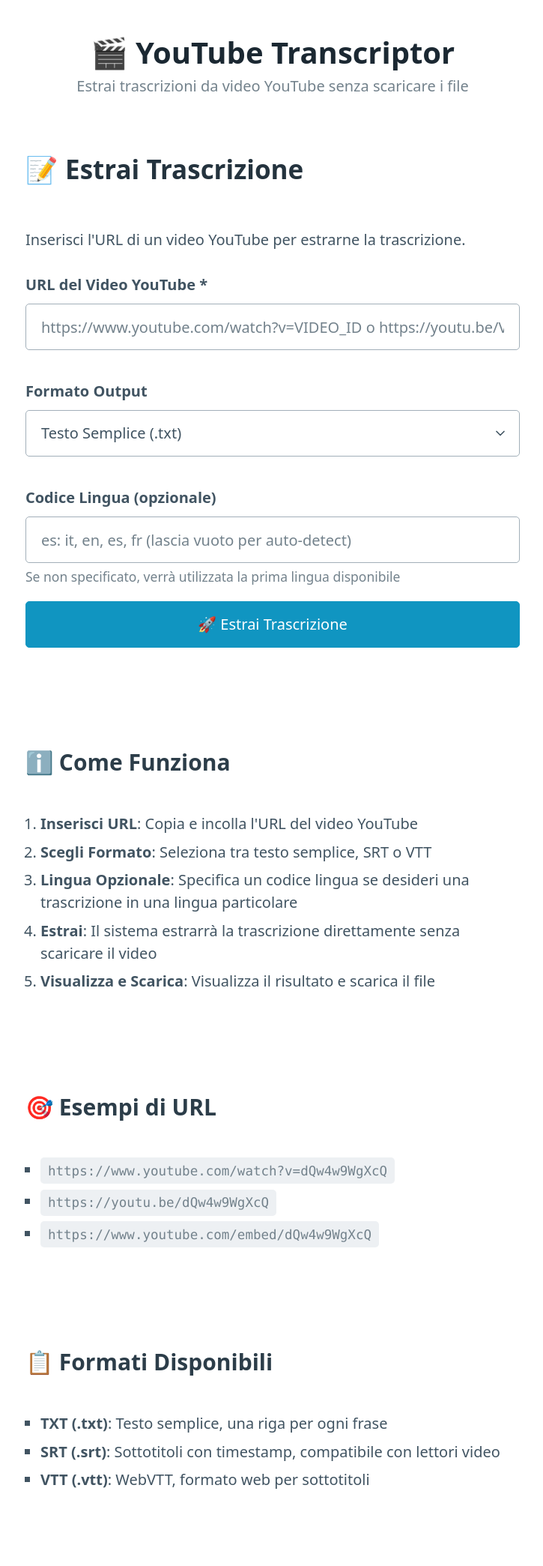
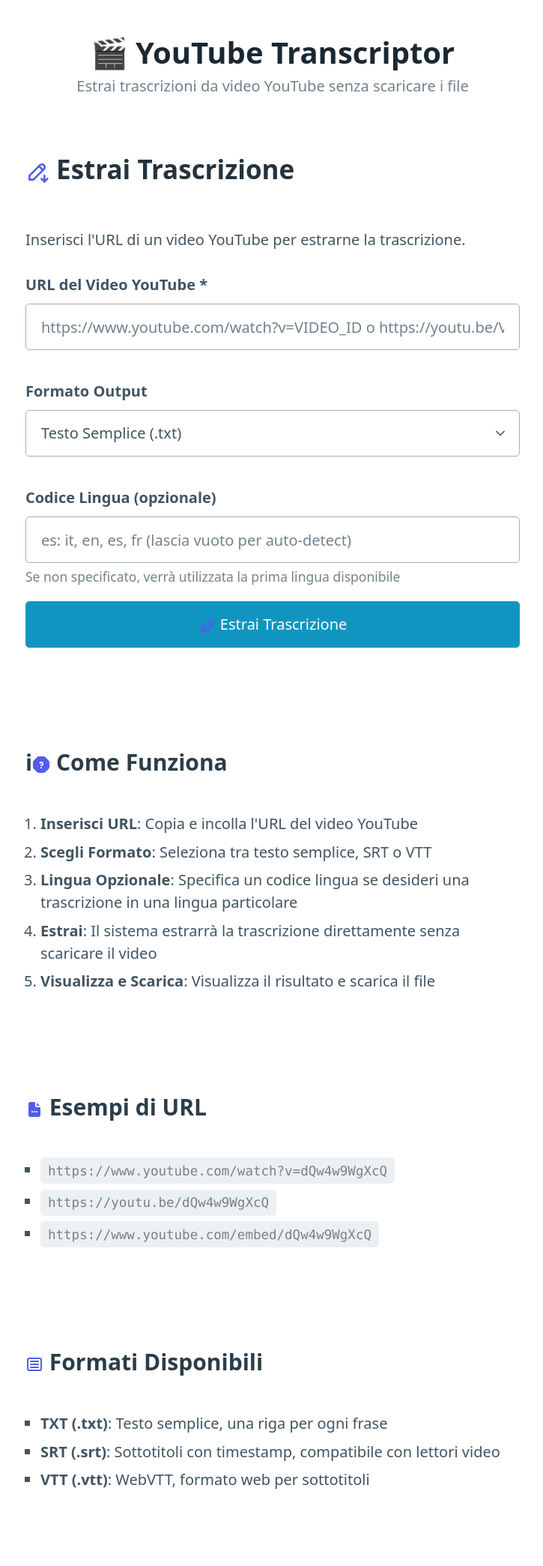
Before and after one commit to LucioPg/yt-transcriptions-gui, a FastAPI app: page /web in a window 1280 px wide. Shown: the top 2089 px of the page at 75% size, without its empty margins (276-1001 px from the left). Run offline with FastAPI, Linux system fonts and the light colour scheme.

Commit message:
icons for backend flask for no tauri app

```diff
--- a/src/templates/base.html
+++ b/src/templates/base.html
@@ -3,7 +3,7 @@
 <head>
     <meta charset="UTF-8">
     <meta name="viewport" content="width=device-width, initial-scale=1.0">
-    <title>{% block title %}YouTube Transcriptor{% endblock %}</title>
+    <title><svg xmlns="http://www.w3.org/2000/svg" width="48" height="48" viewBox="0 0 24 24" fill="#535dea" class="icon icon-tabler icons-tabler-filled icon-tabler-player-track-next"><path stroke="none" d="M0 0h24v24H0z" fill="none"/><path d="M2 5v14c0 .86 1.012 1.318 1.659 .753l8 -7a1 1 0 0 0 0 -1.506l-8 -7c-.647 -.565 -1.659 -.106 -1.659 .753z" /><path d="M13 5v14c0 .86 1.012 1.318 1.659 .753l8 -7a1 1 0 0 0 0 -1.506l-8 -7c-.647 -.565 -1.659 -.106 -1.659 .753z" /></svg>{% block title %}YouTube Transcriptor{% endblock %}</title>
 
     <!-- Pico.css for minimal, clean design -->
     <link rel="stylesheet" href="https://cdn.jsdelivr.net/npm/@picocss/pico@1/css/pico.min.css">
--- a/src/templates/index.html
+++ b/src/templates/index.html
@@ -4,7 +4,7 @@
 
 {% block content %}
 <div class="form-container">
-    <h2>📝 Estrai Trascrizione</h2>
+    <h2><svg xmlns="http://www.w3.org/2000/svg" width="32" height="32" viewBox="0 0 24 24" fill="none" stroke="#535dea" stroke-width="2" stroke-linecap="round" stroke-linejoin="round" class="icon icon-tabler icons-tabler-outline icon-tabler-pencil-down"><path stroke="none" d="M0 0h24v24H0z" fill="none"/><path d="M4 20h4l10.5 -10.5a2.828 2.828 0 1 0 -4 -4l-10.5 10.5v4" /><path d="M13.5 6.5l4 4" /><path d="M19 16v6" /><path d="M22 19l-3 3l-3 -3" /></svg> Estrai Trascrizione</h2>
     <p>Inserisci l'URL di un video YouTube per estrarne la trascrizione.</p>
 
     <form method="post" action="/extract">
@@ -40,13 +40,13 @@
         </div>
 
         <button type="submit" style="width: 100%;">
-            🚀 Estrai Trascrizione
+            <svg xmlns="http://www.w3.org/2000/svg" width="24" height="24" viewBox="0 0 24 24" fill="none" stroke="#535dea" stroke-width="2" stroke-linecap="round" stroke-linejoin="round" class="icon icon-tabler icons-tabler-outline icon-tabler-rocket"><path stroke="none" d="M0 0h24v24H0z" fill="none"/><path d="M4 13a8 8 0 0 1 7 7a6 6 0 0 0 3 -5a9 9 0 0 0 6 -8a3 3 0 0 0 -3 -3a9 9 0 0 0 -8 6a6 6 0 0 0 -5 3" /><path d="M7 14a6 6 0 0 0 -3 6a6 6 0 0 0 6 -3" /><path d="M15 9m-1 0a1 1 0 1 0 2 0a1 1 0 1 0 -2 0" /></svg> Estrai Trascrizione
         </button>
     </form>
 </div>
 
 <div class="form-container">
-    <h3>ℹ️ Come Funziona</h3>
+    <h3>ℹ<svg xmlns="http://www.w3.org/2000/svg" width="24" height="24" viewBox="0 0 24 24" fill="#535dea" class="icon icon-tabler icons-tabler-filled icon-tabler-help-octagon"><path stroke="none" d="M0 0h24v24H0z" fill="none"/><path d="M14.897 1a4 4 0 0 1 2.664 1.016l.165 .156l4.1 4.1a4 4 0 0 1 1.168 2.605l.006 .227v5.794a4 4 0 0 1 -1.016 2.664l-.156 .165l-4.1 4.1a4 4 0 0 1 -2.603 1.168l-.227 .006h-5.795a3.999 3.999 0 0 1 -2.664 -1.017l-.165 -.156l-4.1 -4.1a4 4 0 0 1 -1.168 -2.604l-.006 -.227v-5.794a4 4 0 0 1 1.016 -2.664l.156 -.165l4.1 -4.1a4 4 0 0 1 2.605 -1.168l.227 -.006h5.793zm-2.897 14a1 1 0 0 0 -.993 .883l-.007 .117l.007 .127a1 1 0 0 0 1.986 0l.007 -.117l-.007 -.127a1 1 0 0 0 -.993 -.883zm1.368 -6.673a2.98 2.98 0 0 0 -3.631 .728a1 1 0 0 0 1.44 1.383l.171 -.18a.98 .98 0 0 1 1.11 -.15a1 1 0 0 1 -.34 1.886l-.232 .012a1 1 0 0 0 .111 1.994a3 3 0 0 0 1.371 -5.673z" /></svg> Come Funziona</h3>
     <ol>
         <li><strong>Inserisci URL</strong>: Copia e incolla l'URL del video YouTube</li>
         <li><strong>Scegli Formato</strong>: Seleziona tra testo semplice, SRT o VTT</li>
@@ -57,7 +57,7 @@
 </div>
 
 <div class="form-container">
-    <h3>🎯 Esempi di URL</h3>
+    <h3><svg xmlns="http://www.w3.org/2000/svg" width="24" height="24" viewBox="0 0 24 24" fill="#535dea" class="icon icon-tabler icons-tabler-filled icon-tabler-file-dots"><path stroke="none" d="M0 0h24v24H0z" fill="none"/><path d="M12 2l.117 .007a1 1 0 0 1 .876 .876l.007 .117v4l.005 .15a2 2 0 0 0 1.838 1.844l.157 .006h4l.117 .007a1 1 0 0 1 .876 .876l.007 .117v9a3 3 0 0 1 -2.824 2.995l-.176 .005h-10a3 3 0 0 1 -2.995 -2.824l-.005 -.176v-14a3 3 0 0 1 2.824 -2.995l.176 -.005zm-3 12a1 1 0 0 0 -.993 .883l-.007 .127a1 1 0 0 0 1.993 .117l.007 -.127a1 1 0 0 0 -1 -1m3 0a1 1 0 0 0 -.993 .883l-.007 .127a1 1 0 0 0 1.993 .117l.007 -.127a1 1 0 0 0 -1 -1m3 0a1 1 0 0 0 -.993 .883l-.007 .127a1 1 0 0 0 1.993 .117l.007 -.127a1 1 0 0 0 -1 -1" /><path d="M19 7h-4l-.001 -4.001z" /></svg> Esempi di URL</h3>
     <ul>
         <li><code>https://www.youtube.com/watch?v=dQw4w9WgXcQ</code></li>
         <li><code>https://youtu.be/dQw4w9WgXcQ</code></li>
@@ -66,7 +66,7 @@
 </div>
 
 <div class="form-container">
-    <h3>📋 Formati Disponibili</h3>
+    <h3><svg xmlns="http://www.w3.org/2000/svg" width="24" height="24" viewBox="0 0 24 24" fill="none" stroke="#535dea" stroke-width="2" stroke-linecap="round" stroke-linejoin="round" class="icon icon-tabler icons-tabler-outline icon-tabler-article"><path stroke="none" d="M0 0h24v24H0z" fill="none"/><path d="M3 4m0 2a2 2 0 0 1 2 -2h14a2 2 0 0 1 2 2v12a2 2 0 0 1 -2 2h-14a2 2 0 0 1 -2 -2z" /><path d="M7 8h10" /><path d="M7 12h10" /><path d="M7 16h10" /></svg> Formati Disponibili</h3>
     <ul>
         <li><strong>TXT (.txt)</strong>: Testo semplice, una riga per ogni frase</li>
         <li><strong>SRT (.srt)</strong>: Sottotitoli con timestamp, compatibile con lettori video</li>
```
